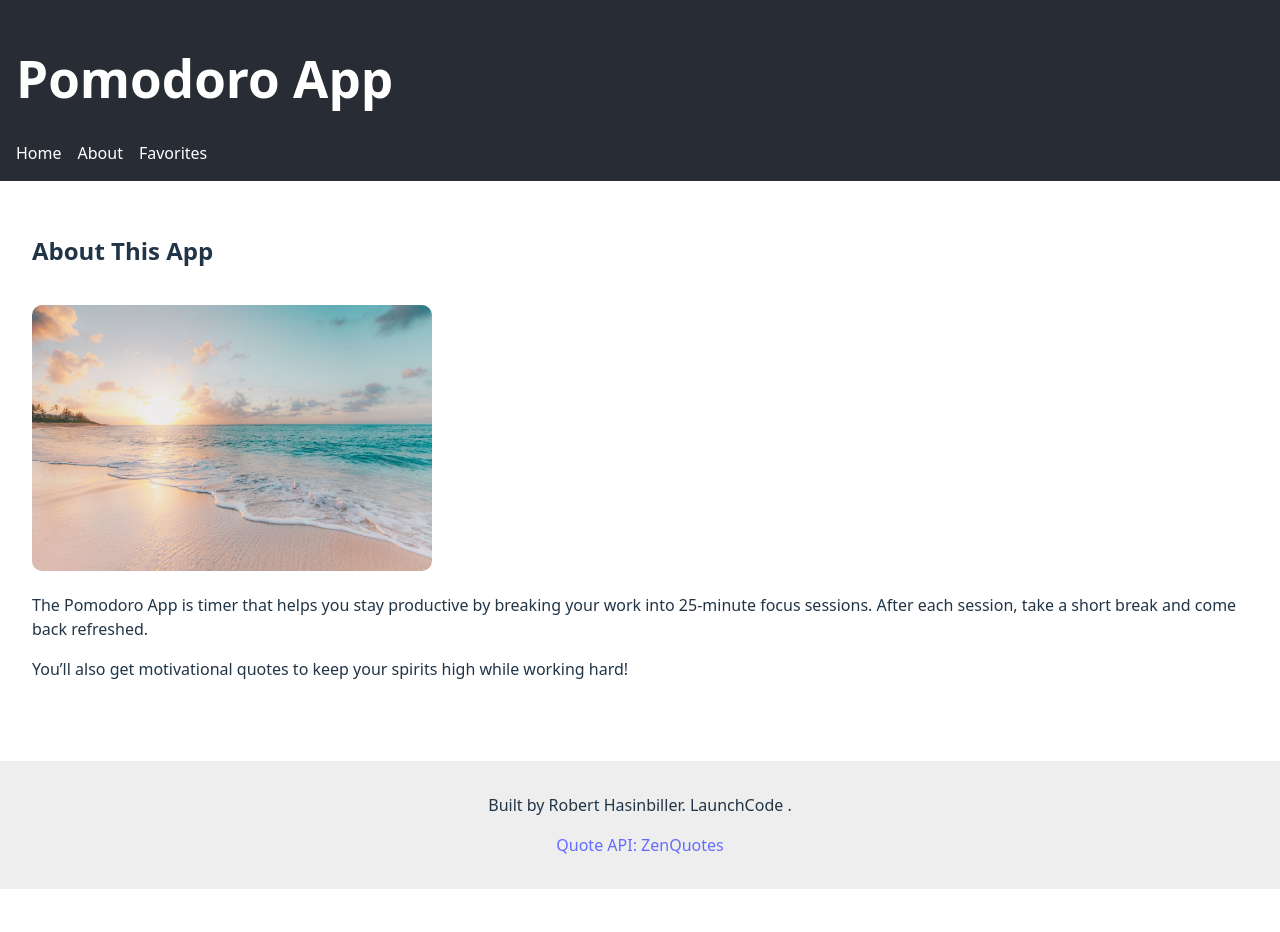
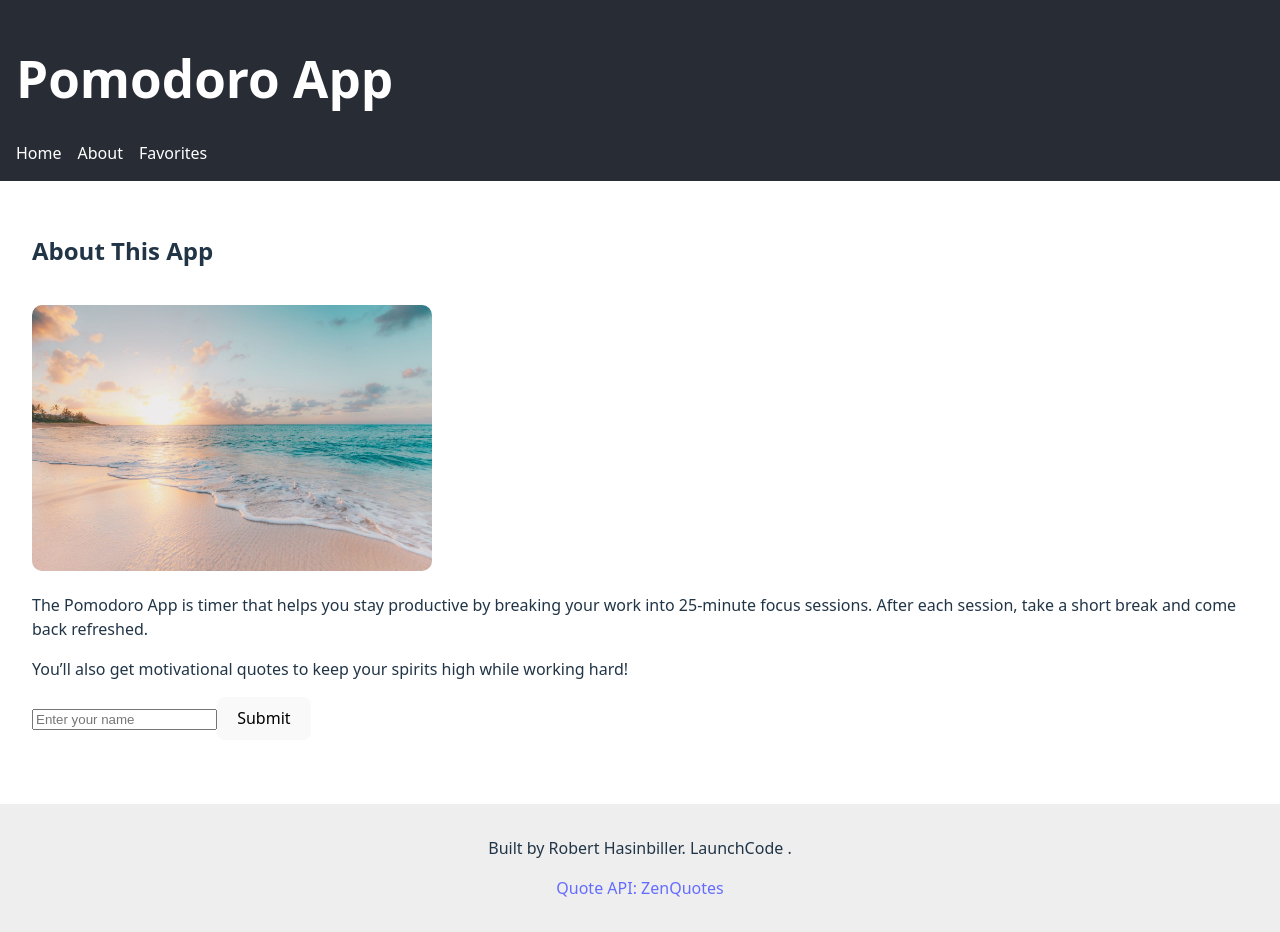
Before and after one commit to rkhasinbiller/Unit-1-Final-Project-Robert-H, a React (Vite) app in the folder final-project/: page /about in a window 1280 px wide. Before the commit the page ends 889 px from the top, so only its background shows below. Built offline with nearby package versions, Linux system fonts and the light colour scheme.

Commit message:
updating form

```diff
--- a/final-project/src/pages/About.jsx
+++ b/final-project/src/pages/About.jsx
@@ -1,7 +1,7 @@
 import calmingImage from "../assets/calming.jpg";
 import Form from "../components/Form";
 
-<Form />
+
 
 export default function About() {
   return (
@@ -20,6 +20,7 @@ export default function About() {
       <p>
         You’ll also get motivational quotes to keep your spirits high while working hard!
       </p>
+      <Form />
     </div>
   );
 }
--- a/final-project/src/pages/Home.jsx
+++ b/final-project/src/pages/Home.jsx
@@ -1,4 +1,6 @@
 import Timer from "../components/Timer";
+
+
 
 export default function Home() {
   return (
```
